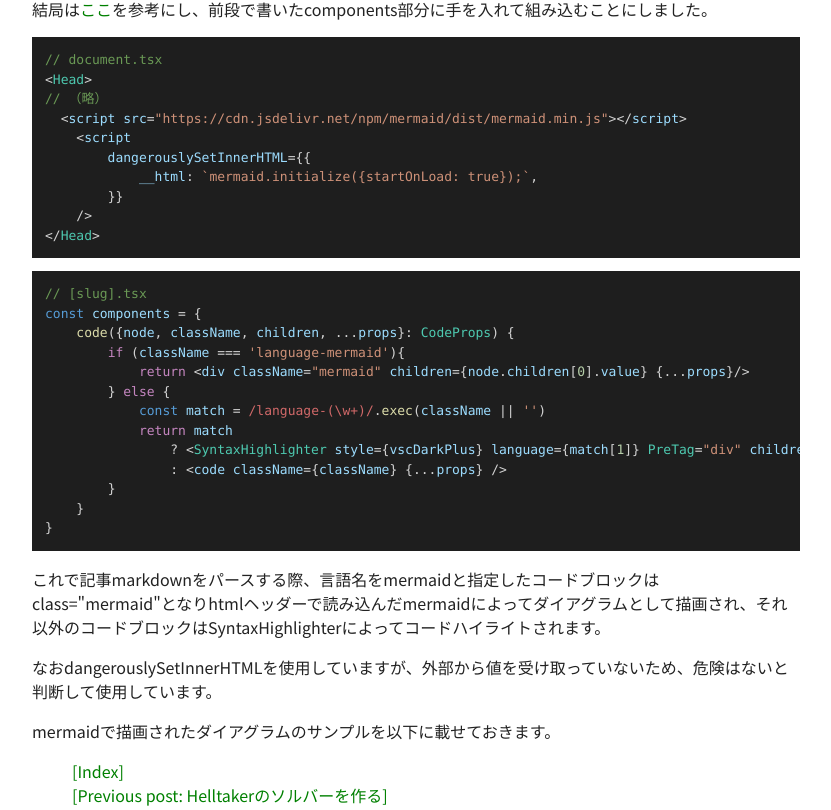
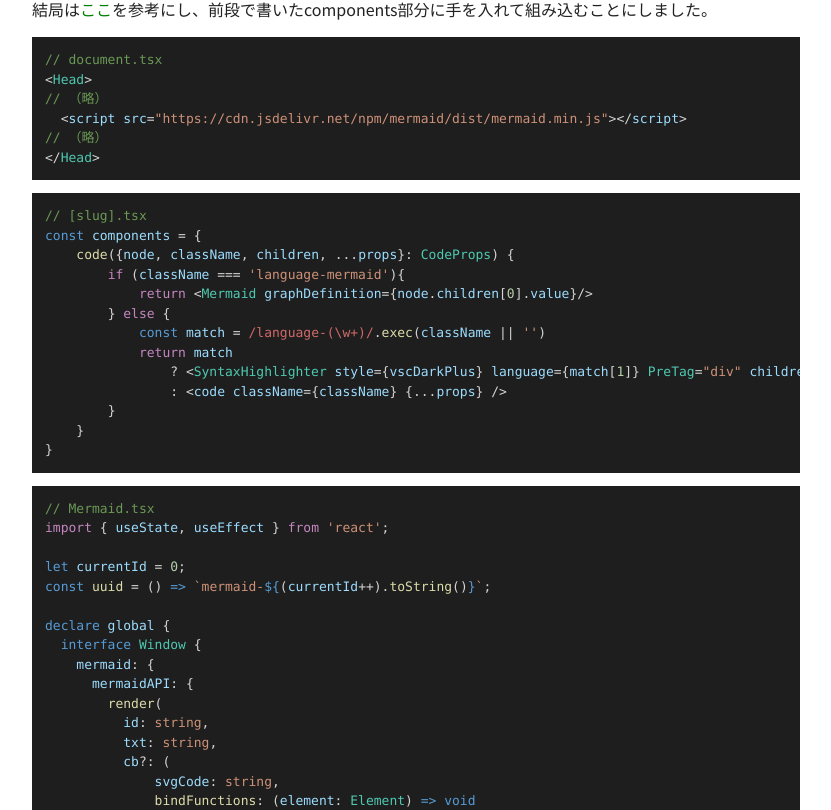
Before and after one commit to kasorin/kasorin-blog, a Next.js app: page /posts/update_202106 in a window 1280 px wide. Shown: the part 2010-2820 px from the top of the page, without its empty margins (224-1055 px from the left). Built offline with nearby package versions, Linux system fonts and the light colour scheme.

Commit message:
Update update_202106.md and [slug].tsx

```diff
--- a/content/posts/update_202106.md
+++ b/content/posts/update_202106.md
@@ -81,11 +81,7 @@ const components = {
 <Head>
 // （略）
   <script src="https://cdn.jsdelivr.net/npm/mermaid/dist/mermaid.min.js"></script>
-    <script
-        dangerouslySetInnerHTML={{
-            __html: `mermaid.initialize({startOnLoad: true});`,
-        }}
-    />
+// （略）
 </Head>
 ~~~
 
@@ -94,7 +90,7 @@ const components = {
 const components = {
     code({node, className, children, ...props}: CodeProps) {
         if (className === 'language-mermaid'){
-            return <div className="mermaid" children={node.children[0].value} {...props}/>
+            return <Mermaid graphDefinition={node.children[0].value}/>
         } else {
             const match = /language-(\w+)/.exec(className || '')
             return match
@@ -103,6 +99,52 @@ const components = {
         }
     }
 }
+~~~
+
+~~~typescript
+// Mermaid.tsx
+import { useState, useEffect } from 'react';
+
+let currentId = 0;
+const uuid = () => `mermaid-${(currentId++).toString()}`;
+
+declare global {
+  interface Window {
+    mermaid: {
+      mermaidAPI: {
+        render(
+          id: string,
+          txt: string,
+          cb?: (
+              svgCode: string,
+              bindFunctions: (element: Element) => void
+          ) => void,
+          container?: Element
+        ): string;
+      }
+    }
+  }
+}
+
+const Mermaid = ({ graphDefinition }) => {
+  const [html, setHtml] = useState('');
+  useEffect(() => {
+    if (graphDefinition) {
+      try {
+        window.mermaid.mermaidAPI.render(uuid(), graphDefinition, svgCode =>
+          setHtml(svgCode)
+        );
+      } catch (e) {
+        setHtml('');
+        console.error(e);
+      }
+    }
+  }, [graphDefinition]);
+
+  return graphDefinition ? <div dangerouslySetInnerHTML={{__html: html}} /> : null;
+}
+
+export default Mermaid;
 ~~~
 
 これで記事markdownをパースする際、言語名をmermaidと指定したコードブロックはclass="mermaid"となりhtmlヘッダーで読み込んだmermaidによってダイアグラムとして描画され、それ以外のコードブロックはSyntaxHighlighterによってコードハイライトされます。
--- a/pages/posts/[slug].tsx
+++ b/pages/posts/[slug].tsx
@@ -29,7 +29,6 @@ export default function Post(params: Params): JSX.Element {
     const components = {
         code({node, className, children, ...props}: CodeProps) {
             if (className === 'language-mermaid'){
-                // return <div className="mermaid" children={node.children[0].value} {...props}/>
                 return <Mermaid graphDefinition={node.children[0].value}/>
             } else {
                 const match = /language-(\w+)/.exec(className || '')
```
